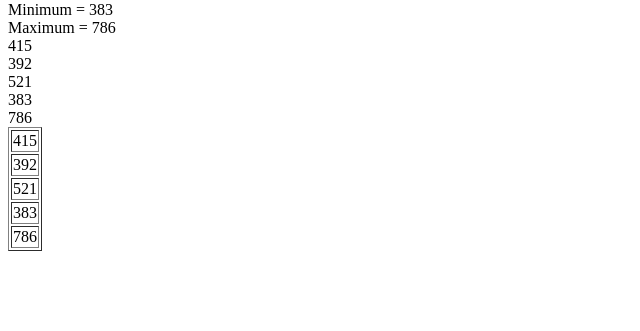
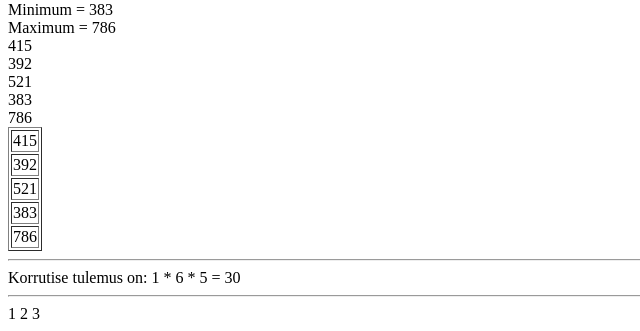
Before and after one commit to h3l3n4h3l3na4/veeb, a PHP site: page /massiivid.php in a window 1280 px wide. Shown: the part 628-959 px from the top of the page, without its empty margins (0-640 px from the left). Before the commit the page ends 879 px from the top, so only its background shows below. Run offline with PHP 8.4, Linux system fonts and the light colour scheme.

Commit message:
Massiivid. Ülesannete 4 ja 5 lahendused.

```diff
--- a/massiivid.php
+++ b/massiivid.php
@@ -108,6 +108,9 @@ function vahetaMinMax(&$massiiv){
 
 vahetaMinMax($testmassiiv);
 valjastaMassiiv($testmassiiv);
+
+echo '<hr />';
+
 /*
  * 4.
  * Loo funktsioon nimega elementideKorrutis, mis
@@ -120,8 +123,31 @@ valjastaMassiiv($testmassiiv);
  * Tulemus: 1 * 6 * 5 = 30
 */
 
+function elementideKorrutis($taisarvuMassiiv){
+    $korrutis = 1;
+    $korda = 0;
+    echo 'Korrutise tulemus on: ';
+    for($i = 0; $i < count($taisarvuMassiiv); $i++){
+        if ($taisarvuMassiiv[$i] > 0 and $i % 2 == 0){
+            if ($korda == 0){
+                echo $taisarvuMassiiv[$i];
+                $korda = 1;
+
+            }else{
+                echo ' * '.$taisarvuMassiiv[$i];
+
+            }
+            $korrutis = $korrutis * $taisarvuMassiiv[$i];
+        }
+    }
+    echo ' = '.$korrutis.'<br />';
+}
+elementideKorrutis(array(1,0,6,0,0,3,5));
+
+echo '<hr />';
+
 /*
- * 5.
+* 5.
  * Töötluses kasutada massiiv
  * $massiiv = array(1, 1, 1, 2, 2, 2, 2, 3).
  * Loo funktsioon mitteDubleeri, mis võtab
@@ -132,3 +158,16 @@ valjastaMassiiv($testmassiiv);
  * tsükli abil, samuti EI SAA kasutada
  * grupeerimisfunktisoone ega muuta antud massiivi
  * */
+
+// väljatrükk peab olema 1, 2, 3 näiteks kasuta if lauset
+
+function mitteDubleeri($massiiv){
+    $valjasta = '';
+    foreach ($massiiv as $element){
+        if ($valjasta != $element){
+            $valjasta = $element;
+            echo $element.' ';
+        }
+    }
+}
+mitteDubleeri(array(1,1,1,2,2,2,2,3));
```
